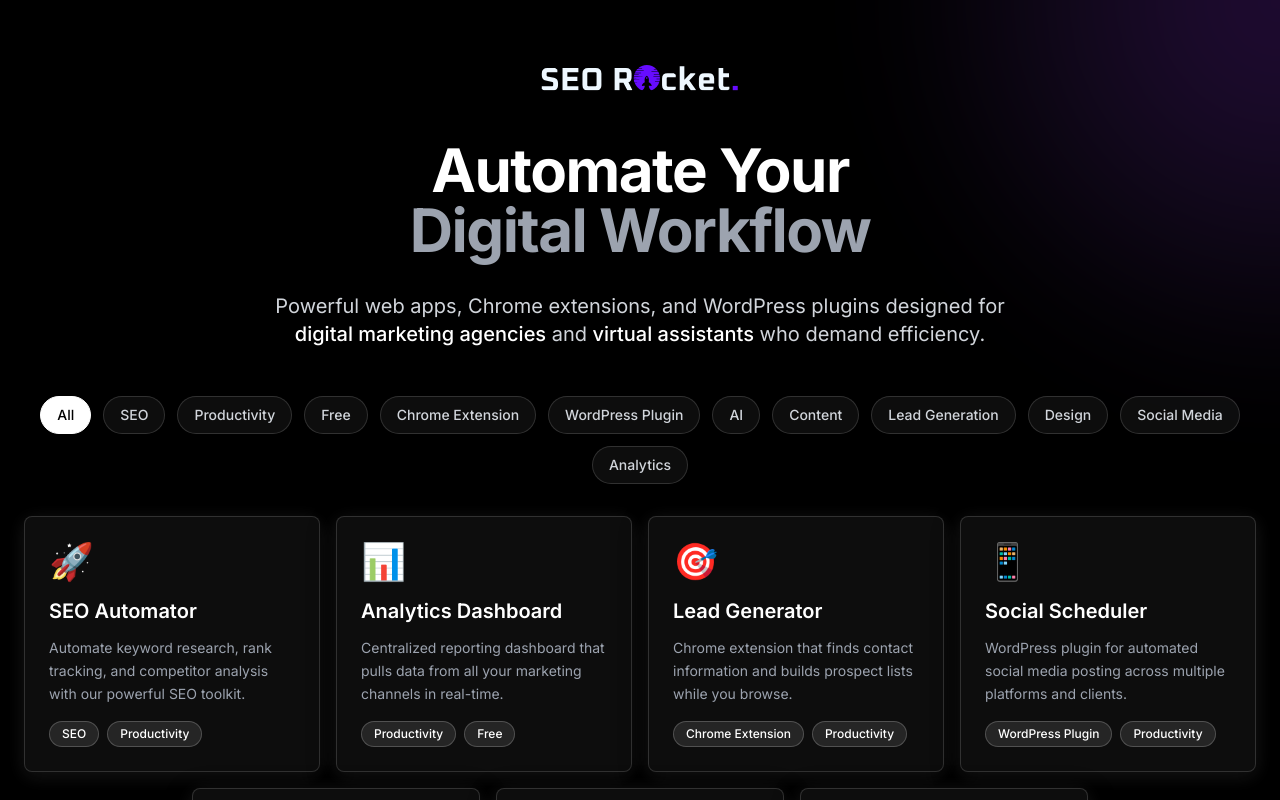
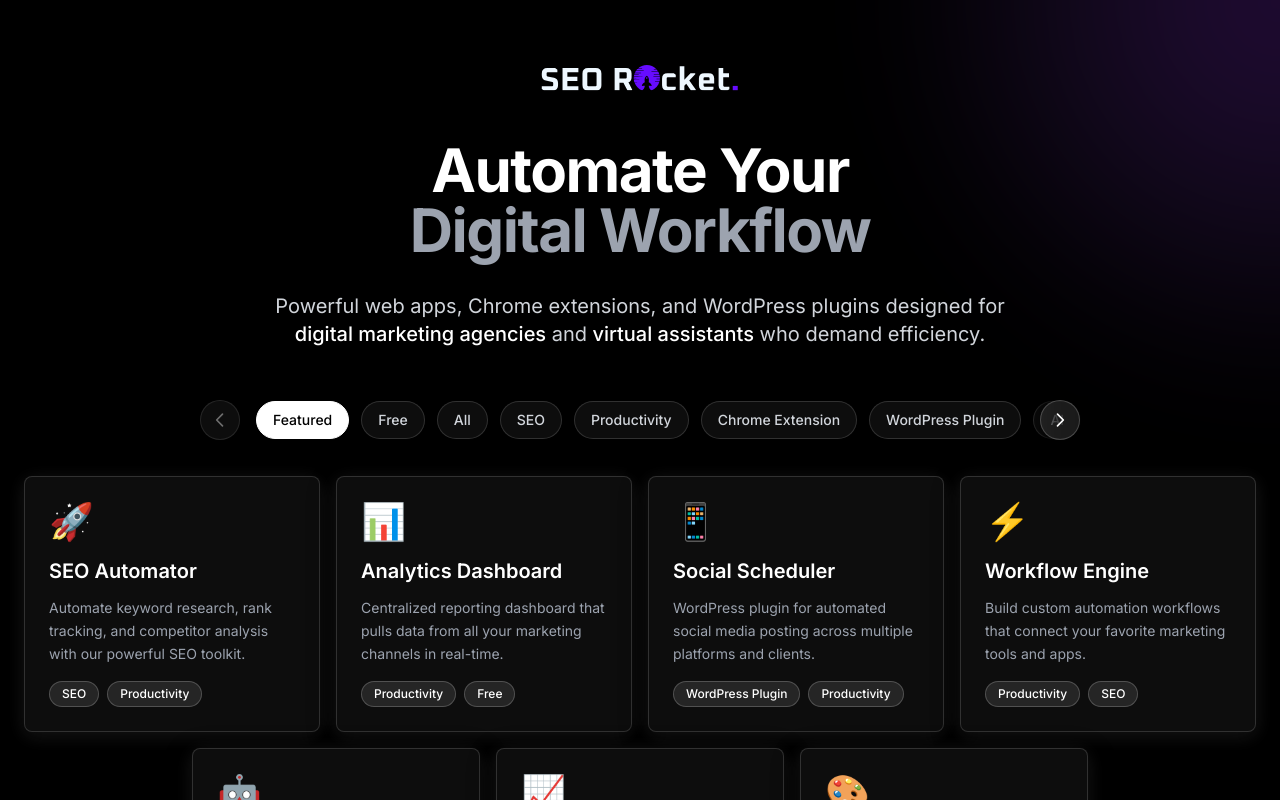
Before and after one commit to Seo-Rocket-Tools/seo-rocket-nextjs, a Next.js app: page / in a window 1280 px wide. Shown: the top 800 px of the page. Built offline with nearby package versions, Linux system fonts and the light colour scheme.

Commit message:
Everything looks good

```diff
--- a/app/globals.css
+++ b/app/globals.css
@@ -24,6 +24,16 @@ a {
   text-decoration: none;
 }
 
+/* Hide scrollbars for filter container */
+.scrollbar-hide {
+  -ms-overflow-style: none;  /* IE and Edge */
+  scrollbar-width: none;  /* Firefox */
+}
+
+.scrollbar-hide::-webkit-scrollbar {
+  display: none;  /* Chrome, Safari and Opera */
+}
+
 @media (prefers-color-scheme: dark) {
   html {
     color-scheme: dark;
--- a/app/page.tsx
+++ b/app/page.tsx
@@ -1,7 +1,7 @@
 "use client"
 
 import { useState, useEffect } from 'react'
-import { loadSoftwareData, getActiveSoftware, getSoftwareByTag, getAvailableTags, SoftwareData, SoftwareItem } from '../data/software-loader'
+import { loadSoftwareData, getActiveSoftware, getSoftwareByTag, getAvailableTags, SoftwareData, SoftwareItem, getFeaturedSoftware } from '../data/software-loader'
 
 export default function Home() {
   const [hoveredCard, setHoveredCard] = useState<number | null>(null)
@@ -10,8 +10,10 @@ export default function Home() {
   const [gridMousePosition, setGridMousePosition] = useState({ x: 0, y: 0 })
   const [softwareData, setSoftwareData] = useState<SoftwareData | null>(null)
   const [filteredSoftware, setFilteredSoftware] = useState<SoftwareItem[]>([])
-  const [activeFilter, setActiveFilter] = useState<string>('All')
+  const [activeFilter, setActiveFilter] = useState<string>('Featured')
   const [isLoading, setIsLoading] = useState(true)
+  const [canScrollLeft, setCanScrollLeft] = useState(false)
+  const [canScrollRight, setCanScrollRight] = useState(false)
 
   // Load software data on component mount
   useEffect(() => {
@@ -19,7 +21,7 @@ export default function Home() {
       try {
         const data = await loadSoftwareData()
         setSoftwareData(data)
-        setFilteredSoftware(getActiveSoftware(data))
+        setFilteredSoftware(getFeaturedSoftware(data))
         setIsLoading(false)
       } catch (error) {
         console.error('Failed to load software data:', error)
@@ -35,6 +37,88 @@ export default function Home() {
     setActiveFilter(filter)
     setFilteredSoftware(getSoftwareByTag(softwareData, filter))
   }
+
+  // Handle filter scroll
+  const scrollFilters = (direction: 'left' | 'right') => {
+    const container = document.getElementById('filter-container')
+    if (!container) return
+
+    const scrollAmount = 200
+    const newScrollLeft = direction === 'left'
+      ? Math.max(0, container.scrollLeft - scrollAmount)
+      : Math.min(container.scrollWidth - container.clientWidth, container.scrollLeft + scrollAmount)
+
+    container.scrollTo({
+      left: newScrollLeft,
+      behavior: 'smooth'
+    })
+
+    // Update scroll state after a brief delay to account for smooth scrolling
+    setTimeout(() => updateScrollState(), 300)
+  }
+
+  // Update scroll state
+  const updateScrollState = () => {
+    const container = document.getElementById('filter-container')
+    if (!container) return
+
+    const isScrollable = container.scrollWidth > container.clientWidth
+    const isAtStart = container.scrollLeft <= 1 // Small threshold for floating point precision
+    const isAtEnd = container.scrollLeft >= container.scrollWidth - container.clientWidth - 1
+
+    setCanScrollLeft(isScrollable && !isAtStart)
+    setCanScrollRight(isScrollable && !isAtEnd)
+
+    console.log('Scroll State:', {
+      scrollLeft: container.scrollLeft,
+      scrollWidth: container.scrollWidth,
+      clientWidth: container.clientWidth,
+      isScrollable,
+      isAtStart,
+      isAtEnd,
+      canScrollLeft: isScrollable && !isAtStart,
+      canScrollRight: isScrollable && !isAtEnd
+    })
+  }
+
+  // Check scroll state on mount and resize
+  useEffect(() => {
+    if (!softwareData) return
+
+    const container = document.getElementById('filter-container')
+    if (!container) return
+
+    const handleScroll = () => {
+      console.log('Scroll event triggered')
+      updateScrollState()
+    }
+
+    const handleResize = () => {
+      console.log('Resize event triggered')
+      updateScrollState()
+    }
+
+    // Add event listeners
+    container.addEventListener('scroll', handleScroll, { passive: true })
+    window.addEventListener('resize', handleResize)
+
+    // Initial check with multiple attempts to ensure container is ready
+    const checkInitialState = () => {
+      console.log('Checking initial scroll state')
+      updateScrollState()
+    }
+
+    // Check immediately and with delays
+    checkInitialState()
+    setTimeout(checkInitialState, 100)
+    setTimeout(checkInitialState, 500)
+    setTimeout(checkInitialState, 1000)
+
+    return () => {
+      container.removeEventListener('scroll', handleScroll)
+      window.removeEventListener('resize', handleResize)
+    }
+  }, [softwareData])
 
   const handleMouseMove = (e: React.MouseEvent<HTMLDivElement>, index: number) => {
     const rect = e.currentTarget.getBoundingClientRect()
@@ -191,13 +275,22 @@ export default function Home() {
         onMouseLeave={handleGridMouseLeave}
       >
         <div className="max-w-7xl mx-auto">
-          {/* Filter Tabs */}
-          <div className="flex flex-wrap justify-center gap-3 mb-8">
-            {getAvailableTags(softwareData).map((filter, index) => (
+          {/* Horizontal Scrollable Filter Tabs */}
+          <div className="relative mb-8 max-w-4xl mx-auto h-12 flex items-center">
+            {/* Scrollable Filter Container */}
+            <div
+              id="filter-container"
+              className="flex gap-3 overflow-x-auto scrollbar-hide px-16 py-2 flex-1"
+              style={{
+                scrollbarWidth: 'none',
+                msOverflowStyle: 'none',
+              }}
+            >
+              {getAvailableTags(softwareData).map((filter) => (
                 <button
                   key={filter}
                   onClick={() => handleFilterChange(filter)}
-                className="px-4 py-2 text-sm font-medium rounded-full border transition-all duration-300 cursor-pointer hover:scale-105"
+                  className="px-4 py-2 text-sm font-medium rounded-full border transition-all duration-300 cursor-pointer hover:scale-105 whitespace-nowrap flex-shrink-0"
                   style={{
                     backgroundColor: activeFilter === filter ? 'rgba(255, 255, 255, 1)' : 'rgba(255, 255, 255, 0.05)',
                     borderColor: activeFilter === filter ? 'rgba(255, 255, 255, 1)' : 'rgba(255, 255, 255, 0.15)',
@@ -221,6 +314,51 @@ export default function Home() {
                   {filter}
                 </button>
               ))}
+            </div>
+
+            {/* Gradient Overlays - Lower z-index */}
+            <div className="absolute left-0 top-0 bottom-0 w-16 bg-gradient-to-r from-black via-black/80 to-transparent z-[1] pointer-events-none" />
+            <div className="absolute right-0 top-0 bottom-0 w-16 bg-gradient-to-l from-black via-black/80 to-transparent z-[1] pointer-events-none" />
+
+            {/* Left Arrow - Highest z-index */}
+            <div className="absolute left-2 top-1/2 -translate-y-1/2 z-[100]">
+              <button
+                onClick={() => {
+                  console.log('Left arrow clicked, canScrollLeft:', canScrollLeft)
+                  scrollFilters('left')
+                }}
+                className={`w-10 h-10 rounded-full border transition-all duration-300 flex items-center justify-center ${
+                  canScrollLeft
+                    ? 'bg-white/10 border-white/20 text-white hover:bg-white/20 hover:border-white/30 cursor-pointer'
+                    : 'bg-white/5 border-white/10 text-white/40 cursor-not-allowed'
+                }`}
+                disabled={!canScrollLeft}
+              >
+                <svg className="w-5 h-5" fill="none" stroke="currentColor" viewBox="0 0 24 24">
+                  <path strokeLinecap="round" strokeLinejoin="round" strokeWidth={2} d="M15 19l-7-7 7-7" />
+                </svg>
+              </button>
+            </div>
+
+            {/* Right Arrow - Highest z-index */}
+            <div className="absolute right-2 top-1/2 -translate-y-1/2 z-[100]">
+              <button
+                onClick={() => {
+                  console.log('Right arrow clicked, canScrollRight:', canScrollRight)
+                  scrollFilters('right')
+                }}
+                className={`w-10 h-10 rounded-full border transition-all duration-300 flex items-center justify-center ${
+                  canScrollRight
+                    ? 'bg-white/10 border-white/20 text-white hover:bg-white/20 hover:border-white/30 cursor-pointer'
+                    : 'bg-white/5 border-white/10 text-white/40 cursor-not-allowed'
+                }`}
+                disabled={!canScrollRight}
+              >
+                <svg className="w-5 h-5" fill="none" stroke="currentColor" viewBox="0 0 24 24">
+                  <path strokeLinecap="round" strokeLinejoin="round" strokeWidth={2} d="M9 5l7 7-7 7" />
+                </svg>
+              </button>
+            </div>
           </div>
 
           {/* Dynamic Grid - Shows all software in alternating 4-3-4-3 pattern */}
--- a/data/software-loader.ts
+++ b/data/software-loader.ts
@@ -37,6 +37,7 @@ export function getFeaturedSoftware(data: SoftwareData): SoftwareItem[] {
 
 export function getSoftwareByTag(data: SoftwareData, tag: string): SoftwareItem[] {
   if (tag === 'All') return getActiveSoftware(data);
+  if (tag === 'Featured') return getFeaturedSoftware(data);
   return data.software.filter(item =>
     item.tags.includes(tag) && item.status === 'active'
   );
--- a/data/software.json
+++ b/data/software.json
@@ -37,7 +37,7 @@
       "tags": ["Chrome Extension", "Productivity"],
       "status": "active",
       "releaseDate": "2024-02-15",
-      "featured": true,
+      "featured": false,
       "url": "#",
       "pricing": "premium"
     },
@@ -61,7 +61,7 @@
       "tags": ["Productivity", "Free"],
       "status": "active",
       "releaseDate": "2024-03-15",
-      "featured": true,
+      "featured": false,
       "url": "#",
       "pricing": "free"
     },
@@ -85,7 +85,7 @@
       "tags": ["Productivity", "Chrome Extension"],
       "status": "active",
       "releaseDate": "2024-04-15",
-      "featured": true,
+      "featured": false,
       "url": "#",
       "pricing": "premium"
     },
@@ -121,7 +121,7 @@
       "tags": ["Chrome Extension", "Lead Generation"],
       "status": "active",
       "releaseDate": "2024-06-01",
-      "featured": true,
+      "featured": false,
       "url": "#",
       "pricing": "freemium"
     },
@@ -145,7 +145,7 @@
       "tags": ["Social Media", "Productivity"],
       "status": "active",
       "releaseDate": "2024-07-01",
-      "featured": true,
+      "featured": false,
       "url": "#",
       "pricing": "freemium"
     },
@@ -157,7 +157,7 @@
       "tags": ["Analytics", "Productivity"],
       "status": "active",
       "releaseDate": "2024-07-15",
-      "featured": true,
+      "featured": false,
       "url": "#",
       "pricing": "premium"
     },
@@ -175,10 +175,11 @@
     }
   ],
   "tags": [
+    "Featured",
+    "Free",
     "All",
     "SEO",
     "Productivity",
-    "Free",
     "Chrome Extension",
     "WordPress Plugin",
     "AI",
```
Lines whose indentation alone changed are shown as unchanged.
